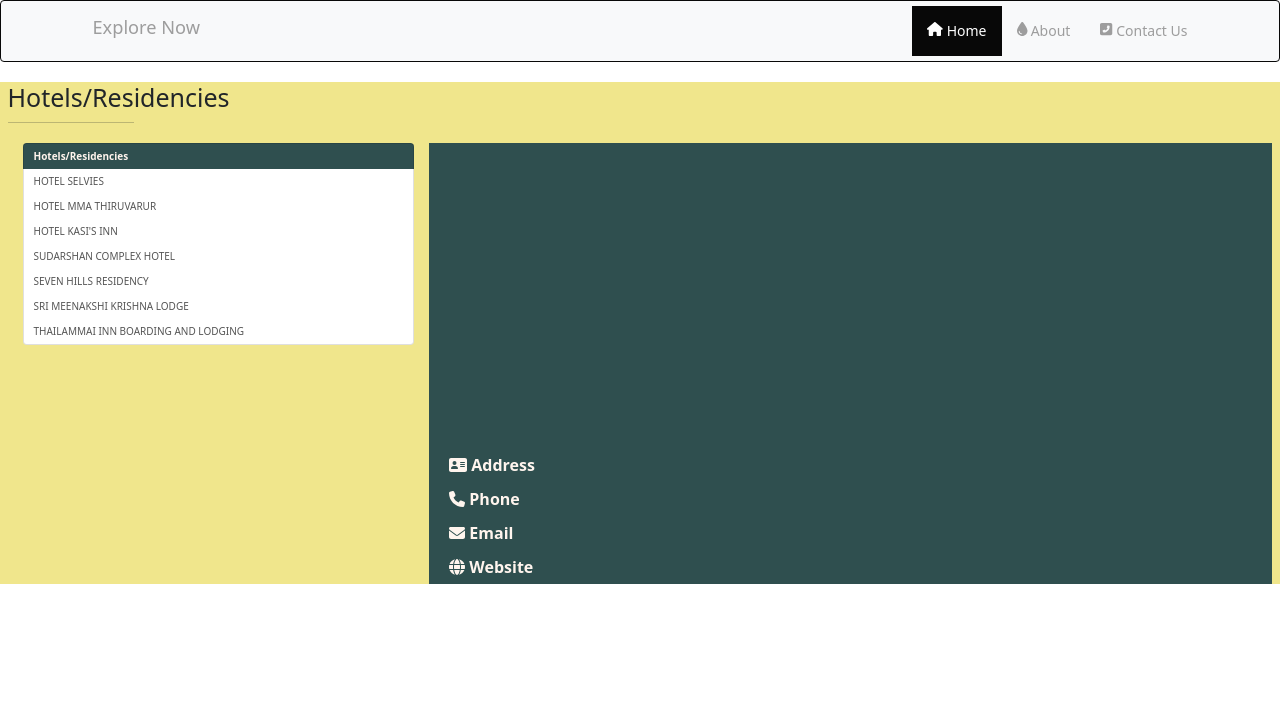
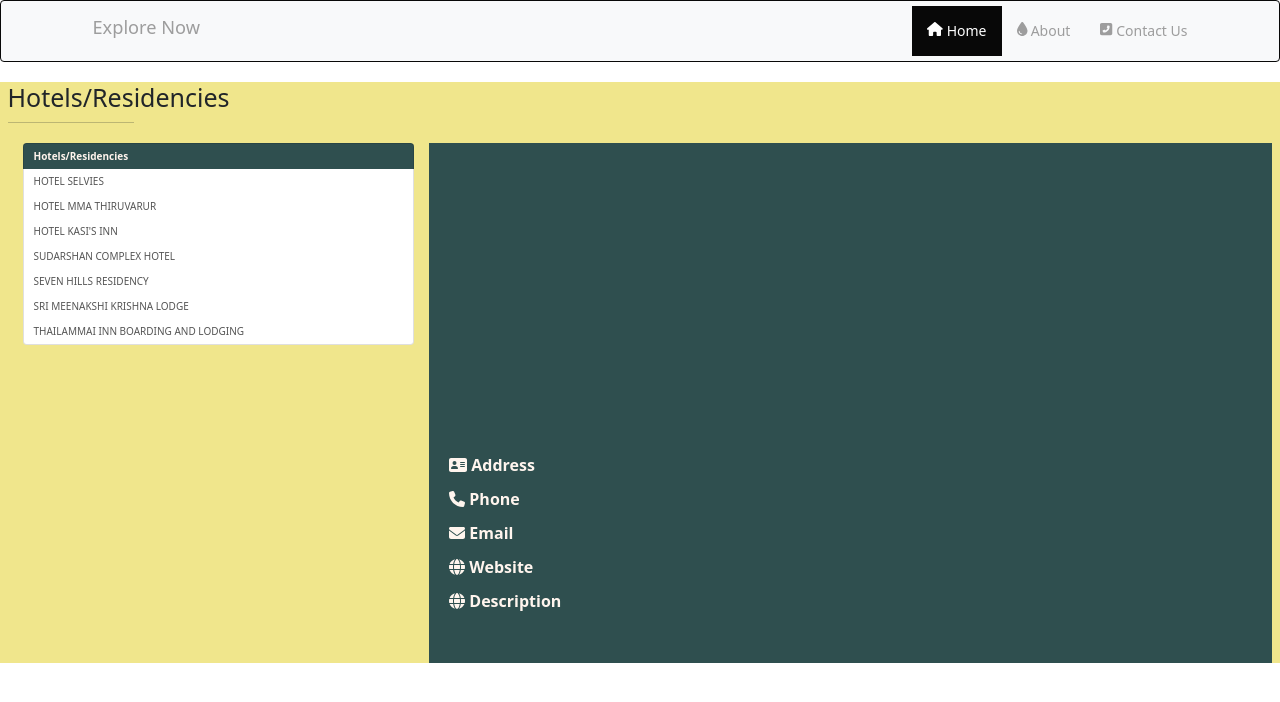
Before and after one commit to SAN2022/thiruvarur, a React (Create React App) app: page /Hotels in a window 1280 px wide. Shown: the top 702 px of the page. Built offline with nearby package versions, Linux system fonts and the light colour scheme; data requests are answered from the project's data file.

Commit message:
Changes Updated

```diff
--- a/db.json
+++ b/db.json
@@ -18,7 +18,9 @@
         "address": "K.T.R.Trust, By Pass Road, Thiruvarur, Tamil Nadu 610001",
         "email": "ttatvr@yahoo.co.in",
         "phone": "04366 251 252",
-        "web": "http://www.thetrinityacademy.in/"
+        "web": "http://www.thetrinityacademy.in/",
+        "descriptions": "Lorem Ipsum is simply dummy text of the printing and typesetting industry. Lorem Ipsum has been the industry's standard dummy text ever since the 1500s, when an unknown printer took a galley of type and scrambled it to make a type specimen book. It has survived not only five centuries, but also the leap into electronic typesetting, remaining essentially unchanged. It was popularised in the 1960s with the release of Letraset sheets containing Lorem Ipsum passages, and more recently with desktop publishing software like Aldus PageMaker including versions of Lorem Ipsum."
+
     },
 
   {
@@ -27,7 +29,8 @@
       "address": "Kattur, Thiruvarur - Kodavasal - Kumbakonam Road, Kattur, Tamil Nadu 610104",
       "email": "",
       "phone": "",
-      "web": ""
+      "web": "",
+      "descriptions": "Lorem Ipsum is simply dummy text of the printing and typesetting industry. Lorem Ipsum has been the industry's standard dummy text ever since the 1500s, when an unknown printer took a galley of type and scrambled it to make a type specimen book. It has survived not only five centuries, but also the leap into electronic typesetting, remaining essentially unchanged. It was popularised in the 1960s with the release of Letraset sheets containing Lorem Ipsum passages, and more recently with desktop publishing software like Aldus PageMaker including versions of Lorem Ipsum."
   },
   {
       "id": 3,
@@ -35,7 +38,8 @@
       "address": "Senthamangalam, Thiruvarur - 601001",
       "email": "",
       "phone": "",
-      "web": ""
+      "web": "",
+      "descriptions": "Lorem Ipsum is simply dummy text of the printing and typesetting industry. Lorem Ipsum has been the industry's standard dummy text ever since the 1500s, when an unknown printer took a galley of type and scrambled it to make a type specimen book. It has survived not only five centuries, but also the leap into electronic typesetting, remaining essentially unchanged. It was popularised in the 1960s with the release of Letraset sheets containing Lorem Ipsum passages, and more recently with desktop publishing software like Aldus PageMaker including versions of Lorem Ipsum."
   },
 
   {
@@ -44,7 +48,8 @@
       "address": "Kamalalayam East Bank Rd, South Madavilagam, Vasan Nagar, Madappuram, Thiruvarur, Tamil Nadu 610001",
       "email": "admissions@vsbhss.com",
       "phone": "04366 240 502",
-      "web": "http://www.vsbhss.com/"
+      "web": "http://www.vsbhss.com/",
+      "descriptions": "Lorem Ipsum is simply dummy text of the printing and typesetting industry. Lorem Ipsum has been the industry's standard dummy text ever since the 1500s, when an unknown printer took a galley of type and scrambled it to make a type specimen book. It has survived not only five centuries, but also the leap into electronic typesetting, remaining essentially unchanged. It was popularised in the 1960s with the release of Letraset sheets containing Lorem Ipsum passages, and more recently with desktop publishing software like Aldus PageMaker including versions of Lorem Ipsum."
   },
   {
       "id": 5,
@@ -52,7 +57,8 @@
       "address": "65, Madappuram, Thiruvarur, Tamil Nadu 610002",
       "email": "info@veludayar.in",
       "phone": "04366 240 456",
-      "web": "http://veludayar.in/"
+      "web": "http://veludayar.in/",
+      "descriptions": "Lorem Ipsum is simply dummy text of the printing and typesetting industry. Lorem Ipsum has been the industry's standard dummy text ever since the 1500s, when an unknown printer took a galley of type and scrambled it to make a type specimen book. It has survived not only five centuries, but also the leap into electronic typesetting, remaining essentially unchanged. It was popularised in the 1960s with the release of Letraset sheets containing Lorem Ipsum passages, and more recently with desktop publishing software like Aldus PageMaker including versions of Lorem Ipsum."
   },
   {
       "id": 6,
@@ -60,7 +66,8 @@
       "address": "Kodikkalpalayam, Thiruvarur, Tamil Nadu 610001",
       "email": "Sairam.Tvr@Sairamschool.Edu.In",
       "phone": "04366 240777 / 240888",
-      "web": "http://tvr.sairamschool.edu.in/"
+      "web": "http://tvr.sairamschool.edu.in/",
+      "descriptions": "Lorem Ipsum is simply dummy text of the printing and typesetting industry. Lorem Ipsum has been the industry's standard dummy text ever since the 1500s, when an unknown printer took a galley of type and scrambled it to make a type specimen book. It has survived not only five centuries, but also the leap into electronic typesetting, remaining essentially unchanged. It was popularised in the 1960s with the release of Letraset sheets containing Lorem Ipsum passages, and more recently with desktop publishing software like Aldus PageMaker including versions of Lorem Ipsum."
   },
   {
       "id": 7,
@@ -68,7 +75,8 @@
       "address": "Karaikaatu Street, Karaikaatu St, Thiruvarur, Tamil Nadu 610001",
       "email": "info@srigrmhss.com",
       "phone": "04366 222 363",
-      "web": "http://srigrmhss.com/"
+      "web": "http://srigrmhss.com/",
+      "descriptions": "Lorem Ipsum is simply dummy text of the printing and typesetting industry. Lorem Ipsum has been the industry's standard dummy text ever since the 1500s, when an unknown printer took a galley of type and scrambled it to make a type specimen book. It has survived not only five centuries, but also the leap into electronic typesetting, remaining essentially unchanged. It was popularised in the 1960s with the release of Letraset sheets containing Lorem Ipsum passages, and more recently with desktop publishing software like Aldus PageMaker including versions of Lorem Ipsum."
   },
   {
       "id": 8,
--- a/src/index.css
+++ b/src/index.css
@@ -409,10 +409,8 @@
   background-color: darkslateblue;
 } */
 .col-md-8{
-  /* width: 60%;
-  margin: 0;
-  padding: 0;
-  height: 100vh;  */
+  width: 100%;
+  height: 520px;
   background-color: darkslategrey;
   color: seashell;
   overflow: scroll;
--- a/src/pagefiles/Details/NavDetails.js
+++ b/src/pagefiles/Details/NavDetails.js
@@ -5,7 +5,7 @@
 
 function NavDetails(props)
 {
-    const {name, address, phone, web, email, imgs} = props
+    const {name, address, phone, web, email, imgs, descriptions} = props
 
     console.log(name)
     console.log(imgs)
@@ -67,6 +67,10 @@
                         <th><FontAwesomeIcon icon={faGlobe}/>   Website</th>
                         <td><a href={web} target='_blank'>{web}</a></td>
                     </tr>
+                    <tr>
+                        <th><FontAwesomeIcon icon={faGlobe}/>   Description</th>
+                        <td><a href={web} target='_blank'>{descriptions}</a></td>
+                    </tr>
 
                 </tbody>
             </table>
```
